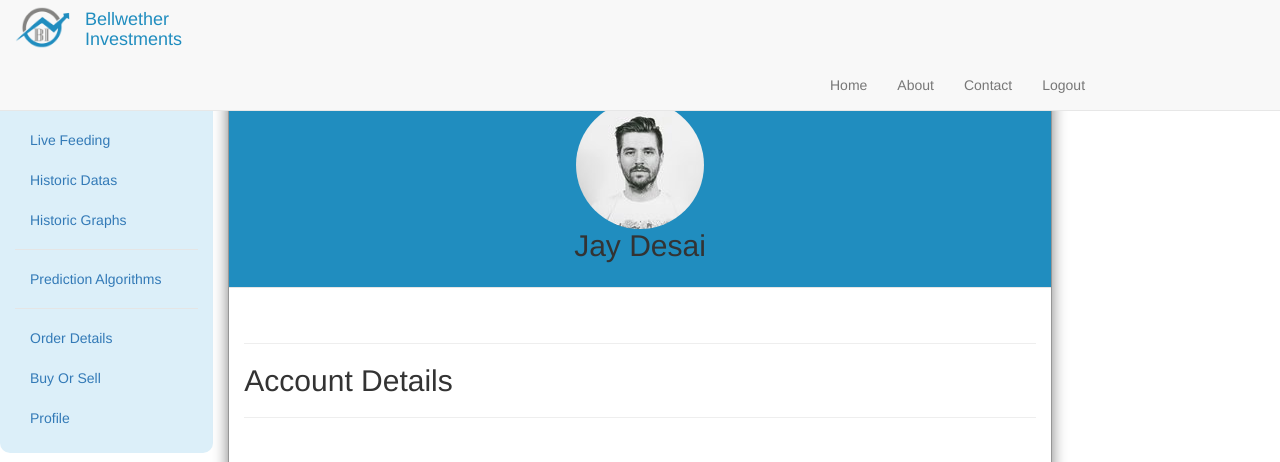
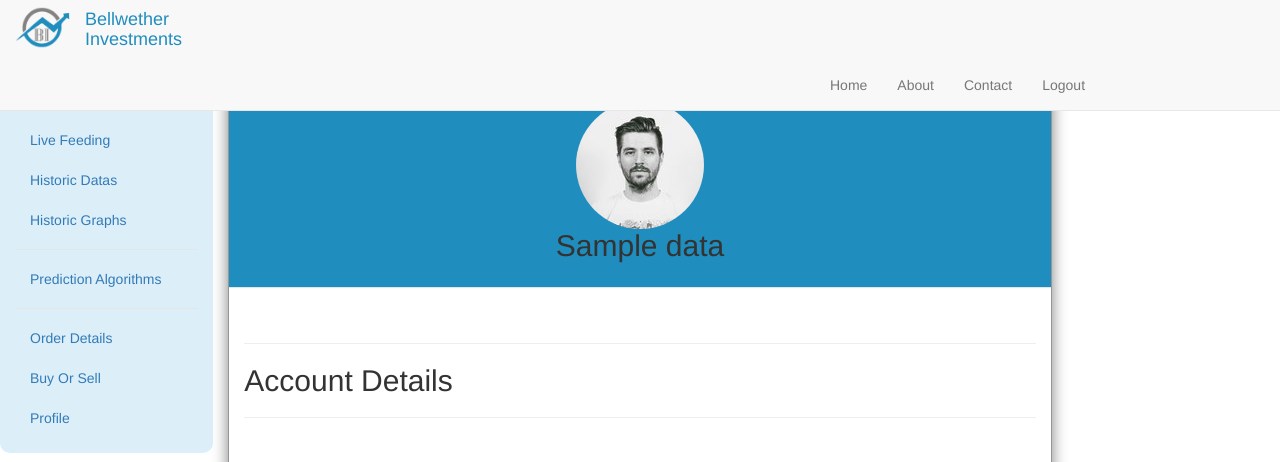
Before and after one commit to Dhara159/Bellwether, a Flask app: template templates/profile.html in a window 1280 px wide. Shown: the top 462 px of the page. Run offline with Flask 2, Linux system fonts and the light colour scheme; the template is opened without the code that fills it: most values are stand-ins (such as "Sample title", 1, 10 or a date in 2020); some libraries are stand-ins or nearby versions.

Commit message:
profile module updated

```diff
--- a/templates/profile.html
+++ b/templates/profile.html
@@ -60,7 +60,7 @@
             <div class="col-xs-8 col-sm-8" style="margin-top: 15px;">
                 <div class="modal-content">
                     <div class="modal-header" id="header_style" style="background-color: #208dbf;">
-                        <h2 style="text-align: center;"><img class="img-circle" src="../static/images/profile.jpg" alt="User Avatar"><br>Jay Desai</h2>
+                        <h2 style="text-align: center;"><img class="img-circle" src="../static/images/profile.jpg" alt="User Avatar"><br>{{ data[1] }}</h2>
                     </div>
                     <br>
                     <div class="modal-body" id="body_style">
```
